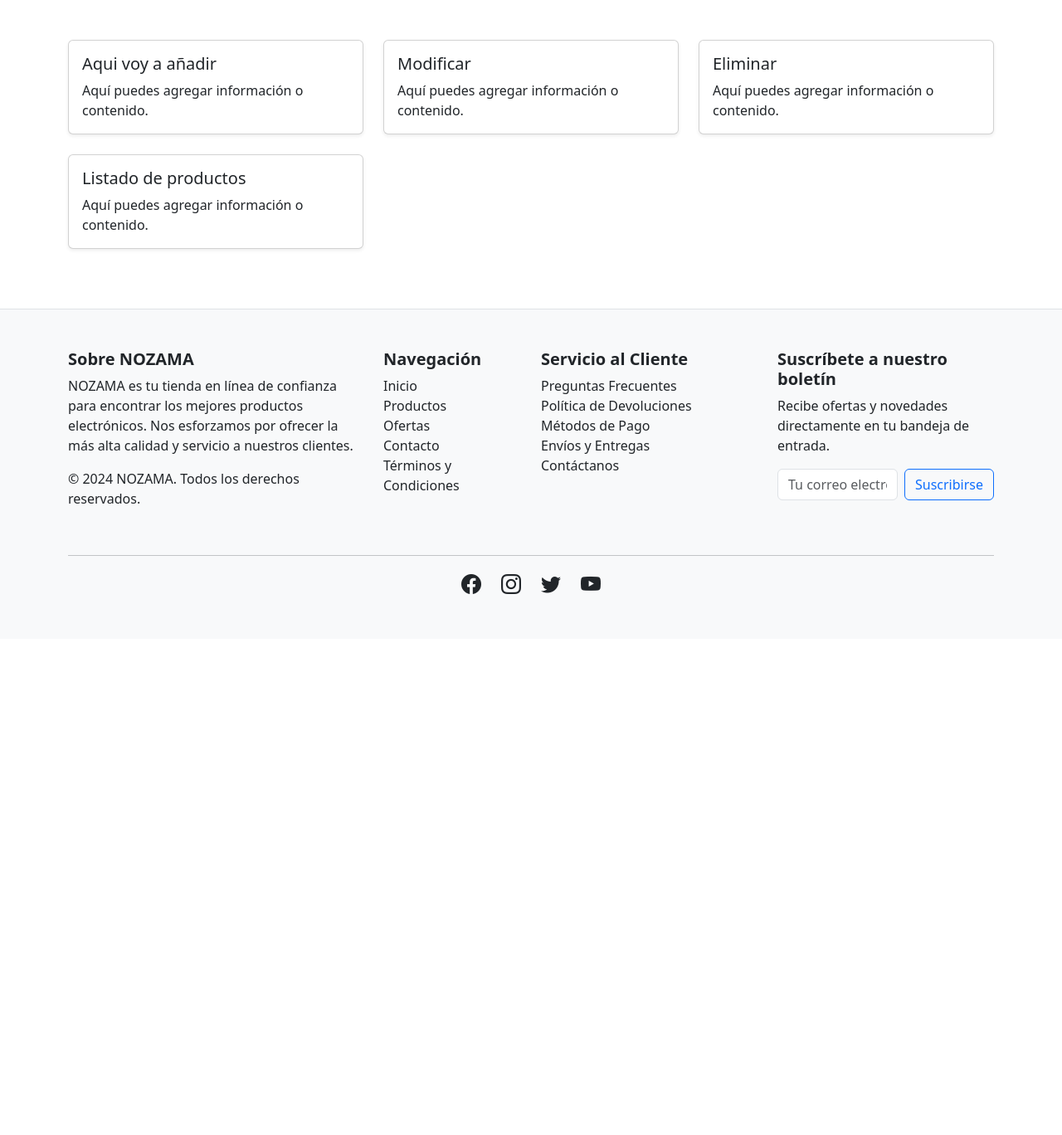
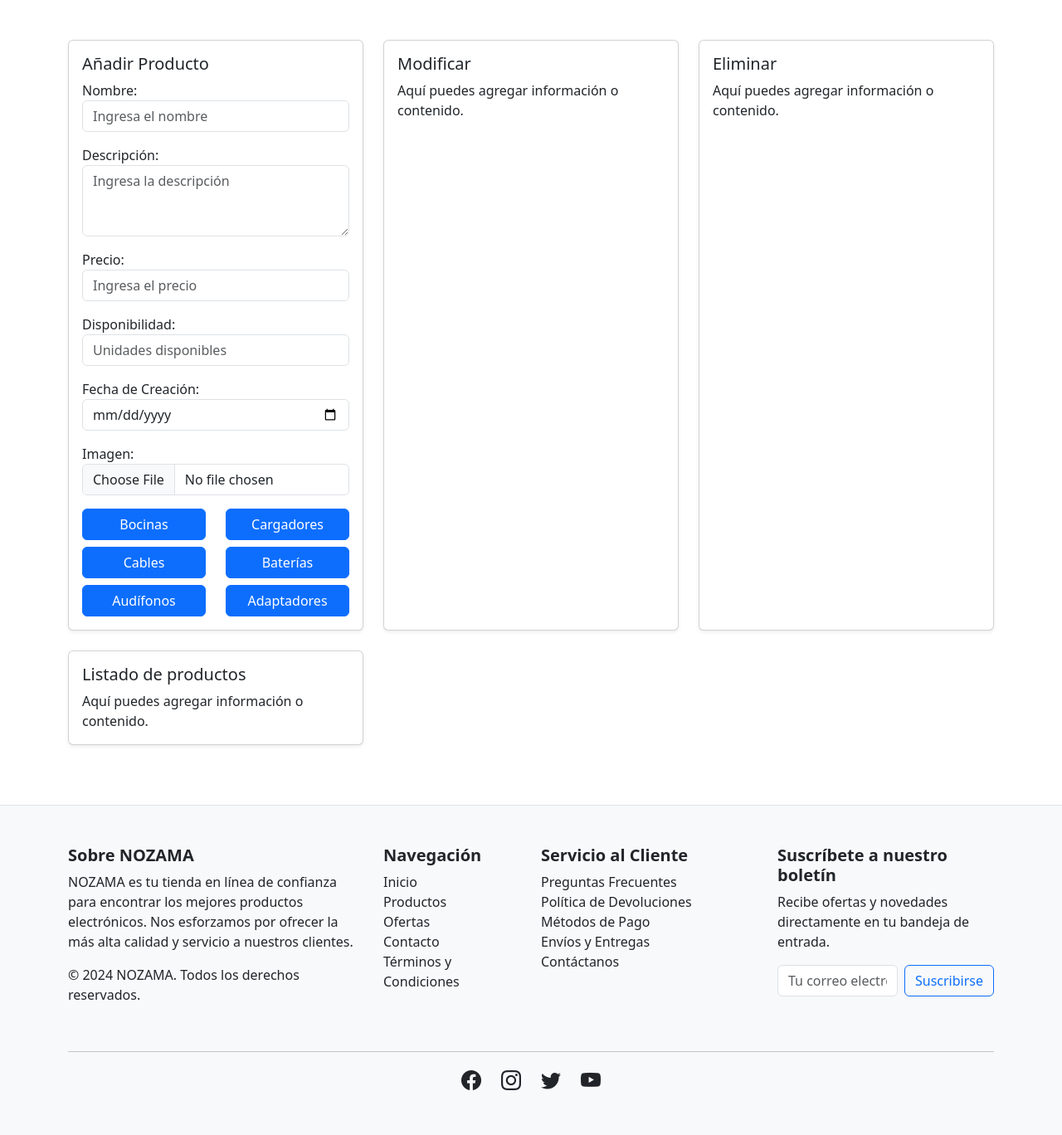
Before and after one commit to lenovo2917/ProyectoNozama, a PHP site: page /crudAdmin.php in a window 1280 px wide. Shown: the part 163-1531 px from the top of the page at 83% size. Before the commit the page ends 879 px from the top, so only its background shows below. Run offline with PHP 8.4, Linux system fonts and the light colour scheme.

Commit message:
Mas cambios en mi interfaz

```diff
--- a/ProyectoNozama/crudAdmin.php
+++ b/ProyectoNozama/php/crudAdmin.php
@@ -102,15 +102,75 @@
     <!--Main o contenido-->
     <main class="container">
     <div class="row">
-        <!-- CREO 4 RECUADROS PARA COLOCAR MI INFORMACIÓN -->
-        <div class="col-lg-4 col-md-6 mb-4">
-            <div class="card h-100 shadow-sm">
-                <div class="card-body">
-                    <h5 class="card-title">Aqui voy a añadir</h5>
-                    <p class="card-text">Aquí puedes agregar información o contenido.</p>
-                </div>
+    <div class="col-lg-4 col-md-6 mb-4">
+    <div class="card h-100 shadow-sm">
+        <div class="card-body">
+            <h5 class="card-title">Añadir Producto</h5>
+
+            <!-- Campo para el nombre -->
+            <div class="form-group mb-3">
+                <label for="nombreProducto">Nombre:</label>
+                <input type="text" class="form-control" id="nombreProducto" placeholder="Ingresa el nombre">
+            </div>
+
+            <!-- Campo para la descripción -->
+            <div class="form-group mb-3">
+                <label for="descripcionProducto">Descripción:</label>
+                <textarea class="form-control" id="descripcionProducto" rows="3" placeholder="Ingresa la descripción"></textarea>
+            </div>
+
+            <!-- Campo para el precio -->
+            <div class="form-group mb-3">
+                <label for="precioProducto">Precio:</label>
+                <input type="number" class="form-control" id="precioProducto" placeholder="Ingresa el precio">
+            </div>
+
+            <!-- Campo para la disponibilidad -->
+            <div class="form-group mb-3">
+                <label for="disponibilidadProducto">Disponibilidad:</label>
+                <input type="number" class="form-control" id="disponibilidadProducto" placeholder="Unidades disponibles">
+            </div>
+
+            <!-- Campo para la fecha de creación -->
+            <div class="form-group mb-3">
+                <label for="fechaCreacionProducto">Fecha de Creación:</label>
+                <input type="date" class="form-control" id="fechaCreacionProducto">
+            </div>
+
+            <!-- Campo para la imagen -->
+            <div class="form-group mb-3">
+                <label for="imagenProducto">Imagen:</label>
+                <input type="file" class="form-control" id="imagenProducto">
+            </div>
+
+            <!-- Botones -->
+            <div class="row">
+            <div class="col-6 mb-2">
+                <button class="btn btn-primary w-100">Bocinas</button>
+            </div>
+            <div class="col-6 mb-2">
+                <button class="btn btn-primary w-100">Cargadores</button>
+            </div>
+            <div class="col-6 mb-2">
+                <button class="btn btn-primary w-100">Cables</button>
+            </div>
+            <div class="col-6 mb-2">
+                <button class="btn btn-primary w-100">Baterías</button>
+            </div>
+            <div class="col-6">
+                <button class="btn btn-primary w-100">Audífonos</button>
+            </div>
+            <div class="col-6">
+                <button class="btn btn-primary w-100">Adaptadores</button>
             </div>
         </div>
+
+
+
+        </div>
+    </div>
+</div>
+
 
         <!-- Segundo cuadro -->
         <div class="col-lg-4 col-md-6 mb-4">
```
